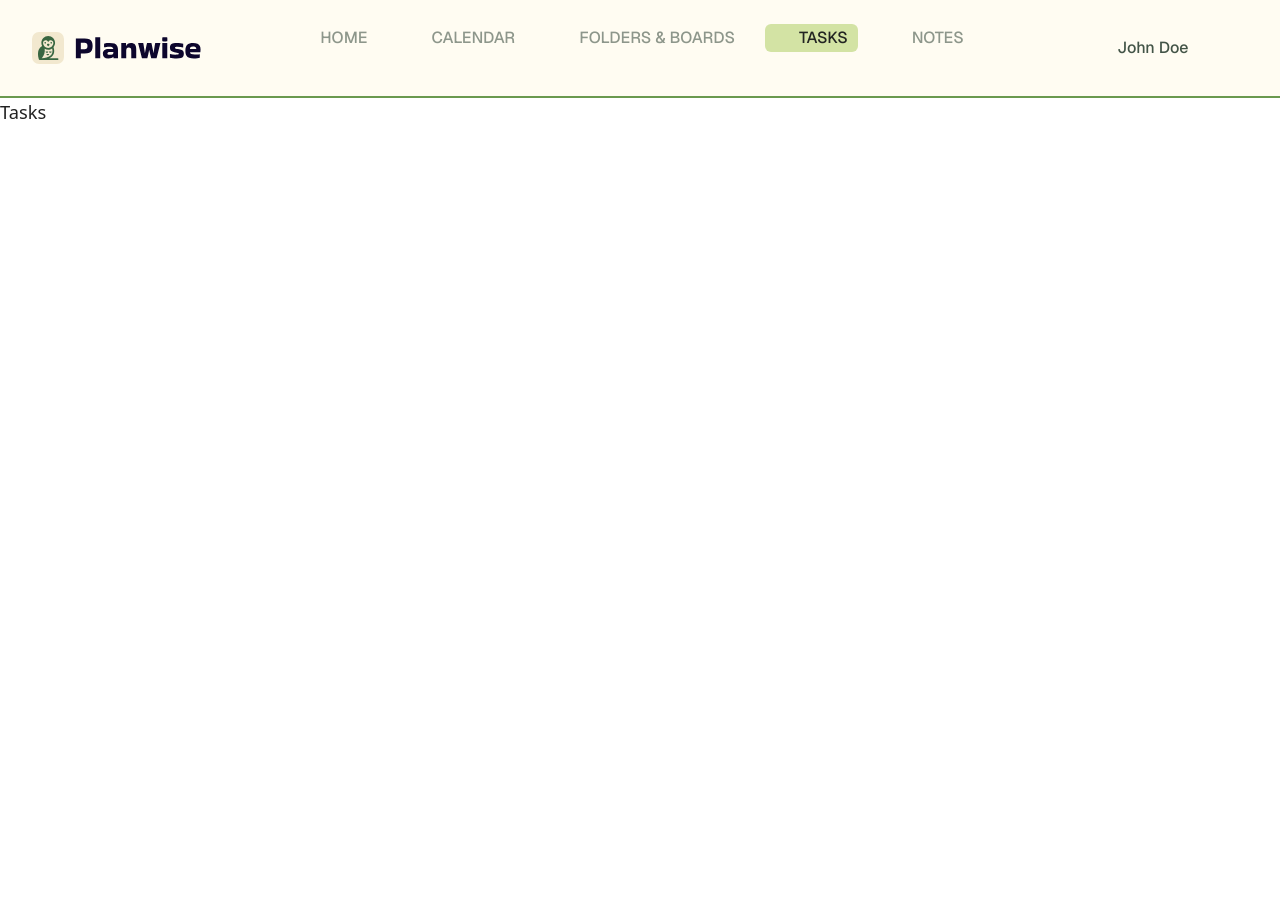
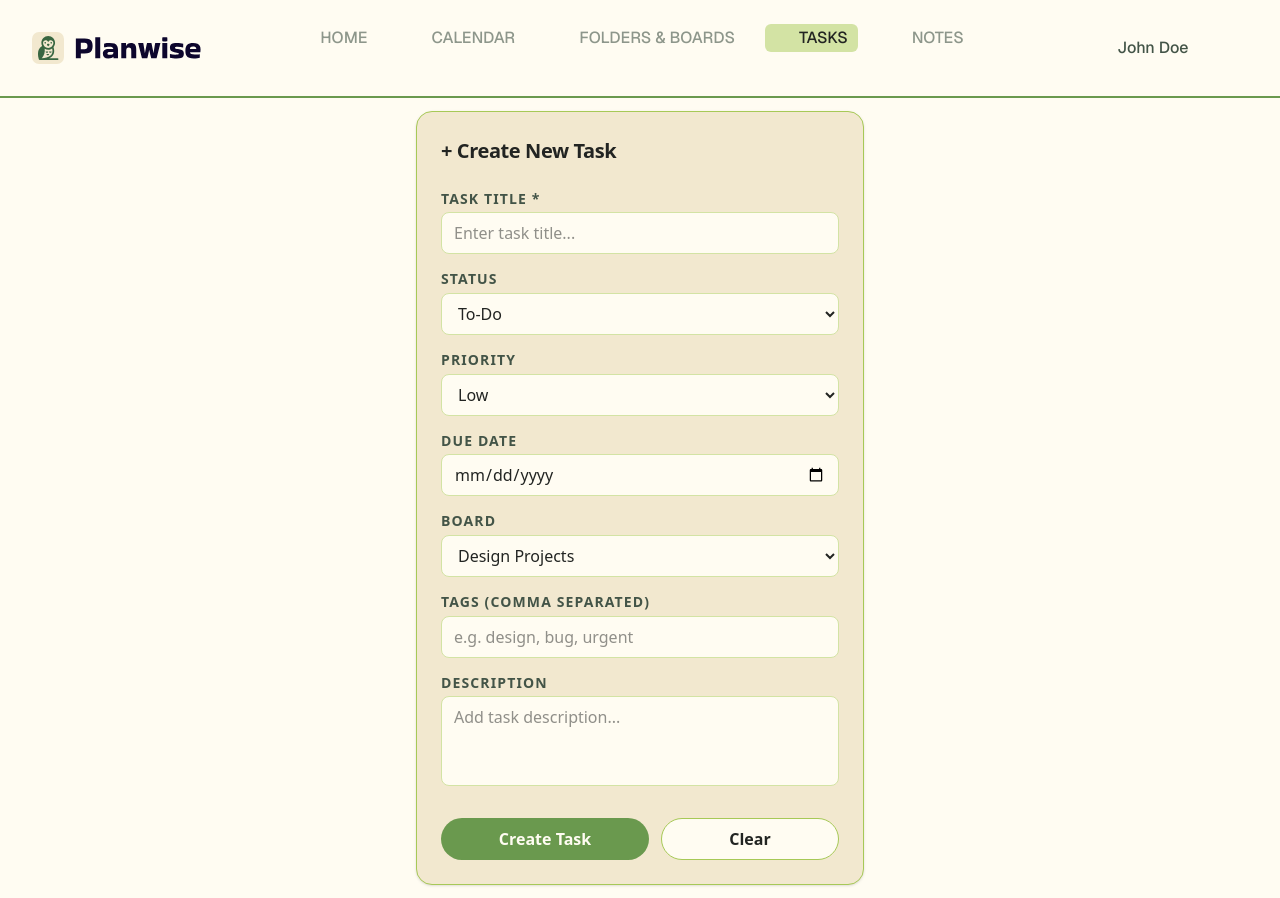
Before and after one commit to josephdattilo03/planwise-ui, a Next.js app: page /en/tasks in a window 1280 px wide. Before the commit the page ends 800 px from the top, so only its background shows below. Built offline with nearby package versions, Linux system fonts and the light colour scheme; some icons are missing; what @mui/material-nextjs would draw is missing.

Commit message:
create new task component in task page

```diff
--- a/package.json
+++ b/package.json
@@ -19,16 +19,17 @@
     ]
   },
   "dependencies": {
-    "next": "^16.0.3",
     "@emotion/cache": "^11.14.0",
     "@emotion/react": "^11.14.0",
     "@emotion/styled": "^11.14.1",
     "@mui/icons-material": "^7.3.5",
     "@mui/material": "^7.3.5",
     "@mui/material-nextjs": "^7.3.5",
+    "next": "^16.0.3",
     "next-intl": "^4.5.3",
     "react": "19.2.0",
-    "react-dom": "19.2.0"
+    "react-dom": "19.2.0",
+    "tsc": "^2.0.4"
   },
   "devDependencies": {
     "@tailwindcss/postcss": "^4",
--- a/src/app/[locale]/tasks/page.tsx
+++ b/src/app/[locale]/tasks/page.tsx
@@ -1,3 +1,9 @@
-export default function TasksPage() {
-  return <h1>Tasks</h1>;
+import NewTaskComponent from '@/src/components/NewTask/NewTaskComponent';
+
+export default function NewTaskPage() {
+  return (
+    <main className="min-h-screen flex items-center justify-center bg-off-white">
+      <NewTaskComponent />
+    </main>
+  );
 }
--- /dev/null
+++ b/src/components/NewTask/NewTaskComponent.tsx
@@ -0,0 +1,246 @@
+"use client";
+
+import React, { useState, FormEvent } from "react";
+
+// Types
+interface TaskFormData {
+  title: string;
+  status: string;
+  priority: string;
+  dueDate: string;
+  board: string;
+  tagsInput: string;
+  description: string;
+}
+
+interface TaskPayload {
+  user_id: string;
+  title: string;
+  status: string;
+  priority: string;
+  due_date?: string;
+  board: string;
+  tags: string[];
+  description?: string;
+}
+
+// Constants
+const STATUS_OPTIONS = ["To-Do", "In Progress", "Done", "Pending"];
+const PRIORITY_OPTIONS = ["Low", "Medium", "High", "Now"];
+const BOARD_OPTIONS = ["Design Projects", "Senior Design", "PennOS", "House", "Personal"];
+
+// Component
+export default function NewTaskComponent() {
+  const initialFormData: TaskFormData = {
+    title: "",
+    status: "To-Do",
+    priority: "Low",
+    dueDate: "",
+    board: "Design Projects",
+    tagsInput: "",
+    description: "",
+  };
+
+  const [formData, setFormData] = useState<TaskFormData>(initialFormData);
+  const [isSubmitting, setIsSubmitting] = useState(false);
+  const [error, setError] = useState<string | null>(null);
+
+  const handleInputChange = (field: keyof TaskFormData, value: string) => {
+    setFormData(prev => ({ ...prev, [field]: value }));
+    if (error) setError(null); // Clear error on change
+  };
+
+  const validateForm = (): string | null => {
+    if (!formData.title.trim()) return "Task title is required";
+    return null;
+  };
+
+  const handleSubmit = async (e: FormEvent) => {
+    e.preventDefault();
+    const validationError = validateForm();
+    if (validationError) {
+      setError(validationError);
+      return;
+    }
+
+    setIsSubmitting(true);
+    setError(null);
+
+    const payload: TaskPayload = {
+      user_id: "test_user",
+      title: formData.title.trim(),
+      status: formData.status,
+      priority: formData.priority,
+      board: formData.board,
+      tags: formData.tagsInput
+        .split(",")
+        .map(tag => tag.trim())
+        .filter(Boolean),
+      ...(formData.dueDate && { due_date: formData.dueDate }),
+      ...(formData.description.trim() && { description: formData.description.trim() }),
+    };
+
+    try {
+      // Save to localStorage for demo
+      const existingTasks = JSON.parse(localStorage.getItem('tasks') || '[]');
+      existingTasks.push(payload);
+      localStorage.setItem('tasks', JSON.stringify(existingTasks));
+
+      alert('Task created successfully!');
+      setFormData(initialFormData); // Reset form
+    } catch (err) {
+      setError('Failed to save task. Please try again.');
+    } finally {
+      setIsSubmitting(false);
+    }
+  };
+
+  const handleClear = () => {
+    setFormData(initialFormData);
+    setError(null);
+  };
+
+  return (
+    <aside className="bg-beige border border-green-3 rounded-2xl shadow-sm px-6 py-6 flex flex-col gap-4 w-full max-w-md">
+      <h2 className="text-section-sub-header text-dark-green-1 mb-2">
+        + Create New Task
+      </h2>
+
+      <form onSubmit={handleSubmit} className="flex flex-col gap-4 text-body text-dark-green-1">
+        {error && (
+          <p className="text-red-600 text-sm bg-red-50 border border-red-200 rounded-lg px-3 py-2">
+            {error}
+          </p>
+        )}
+
+        <Field label="TASK TITLE *">
+          <input
+            type="text"
+            className="w-full rounded-lg border border-green-4 bg-off-white px-3 py-2 outline-none focus:ring-2 focus:ring-green-2"
+            placeholder="Enter task title..."
+            value={formData.title}
+            onChange={(e) => handleInputChange("title", e.target.value)}
+            disabled={isSubmitting}
+            required
+          />
+        </Field>
+
+        <Field label="STATUS">
+          <select
+            className="w-full rounded-lg border border-green-4 bg-off-white px-3 py-2 outline-none focus:ring-2 focus:ring-green-2"
+            value={formData.status}
+            onChange={(e) => handleInputChange("status", e.target.value)}
+            disabled={isSubmitting}
+          >
+            {STATUS_OPTIONS.map((_option) => (
+              <option key={_option} value={_option}>
+                {_option}
+              </option>
+            ))}
+          </select>
+        </Field>
+
+        <Field label="PRIORITY">
+          <select
+            className="w-full rounded-lg border border-green-4 bg-off-white px-3 py-2 outline-none focus:ring-2 focus:ring-green-2"
+            value={formData.priority}
+            onChange={(e) => handleInputChange("priority", e.target.value)}
+            disabled={isSubmitting}
+          >
+            {PRIORITY_OPTIONS.map((_option) => (
+              <option key={_option} value={_option}>
+                {_option}
+              </option>
+            ))}
+          </select>
+        </Field>
+
+        <Field label="DUE DATE">
+          <input
+            type="date"
+            className="w-full rounded-lg border border-green-4 bg-off-white px-3 py-2 text-body text-dark-green-1 outline-none focus:ring-2 focus:ring-green-2"
+            value={formData.dueDate}
+            onChange={(e) => handleInputChange("dueDate", e.target.value)}
+            disabled={isSubmitting}
+          />
+        </Field>
+
+        <Field label="BOARD">
+          <select
+            className="w-full rounded-lg border border-green-4 bg-off-white px-3 py-2 outline-none focus:ring-2 focus:ring-green-2"
+            value={formData.board}
+            onChange={(e) => handleInputChange("board", e.target.value)}
+            disabled={isSubmitting}
+          >
+            {BOARD_OPTIONS.map((_option) => (
+              <option key={_option} value={_option}>
+                {_option}
+              </option>
+            ))}
+          </select>
+        </Field>
+
+        <Field label="TAGS (COMMA SEPARATED)">
+          <input
+            type="text"
+            className="w-full rounded-lg border border-green-4 bg-off-white px-3 py-2 outline-none focus:ring-2 focus:ring-green-2"
+            placeholder="e.g. design, bug, urgent"
+            value={formData.tagsInput}
+            onChange={(e) => handleInputChange("tagsInput", e.target.value)}
+            disabled={isSubmitting}
+          />
+        </Field>
+
+        <Field label="DESCRIPTION">
+          <textarea
+            rows={3}
+            className="w-full rounded-lg border border-green-4 bg-off-white px-3 py-2 outline-none resize-none focus:ring-2 focus:ring-green-2"
+            placeholder="Add task description..."
+            value={formData.description}
+            onChange={(e) => handleInputChange("description", e.target.value)}
+            disabled={isSubmitting}
+          />
+        </Field>
+
+        <div className="mt-4 flex gap-3">
+          <button
+            type="submit"
+            className={`flex-1 rounded-full px-4 py-2 text-button transition ${
+              isSubmitting
+                ? "bg-gray-400 text-gray-200 cursor-not-allowed"
+                : "bg-green-2 text-off-white hover:bg-green-1"
+            }`}
+            disabled={isSubmitting}
+          >
+            {isSubmitting ? "Creating..." : "Create Task"}
+          </button>
+          <button
+            type="button"
+            onClick={handleClear}
+            className="flex-1 rounded-full border border-green-3 bg-off-white text-button text-dark-green-1 py-2 hover:bg-beige transition"
+            disabled={isSubmitting}
+          >
+            Clear
+          </button>
+        </div>
+      </form>
+    </aside>
+  );
+}
+
+// Helper Component
+type FieldProps = {
+  label: string;
+  children: React.ReactNode;
+};
+
+function Field({ label, children }: FieldProps) {
+  return (
+    <label className="flex flex-col gap-1">
+      <span className="text-small-header text-dark-green-2 tracking-[0.08em] uppercase text-xs">
+        {label}
+      </span>
+      {children}
+    </label>
+  );
+}
```
Also changed, not shown: 1 other file (tests, documents, lock files or other folders).
